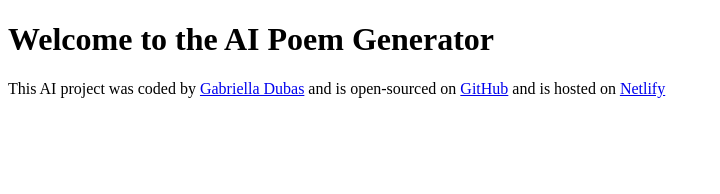
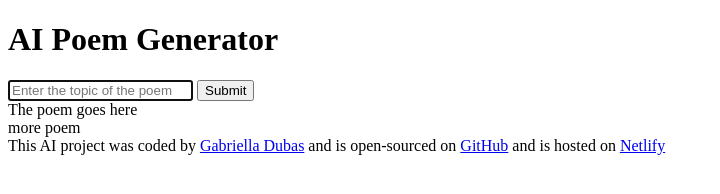
Before and after one commit to Had1na/poem-generator, a plain HTML site: page index.html in a window 1280 px wide. Shown: the whole page, without its empty margins (0-720 px from the left). Drawn offline with Linux system fonts and the light colour scheme.

Commit message:
Added basic HTML structure

```diff
--- a/index.html
+++ b/index.html
@@ -7,7 +7,26 @@
     <title>AI Poem Generator</title>
   </head>
   <body>
-    <h1>Welcome to the AI Poem Generator</h1>
+    <header>
+      <h1>AI Poem Generator</h1>
+    </header>
+    <main>
+      <form action="">
+        <input
+          type="text"
+          placeholder="Enter the topic of the poem"
+          autofocus
+          required
+          autocomplete="off"
+        />
+        <input type="submit" />
+      </form>
+      <div>
+        The poem goes here
+        <br />
+        more poem
+      </div>
+    </main>
     <footer>
       This AI project was coded by
       <a href="https://github.com/Had1na" target="_blank">Gabriella Dubas</a>
```
